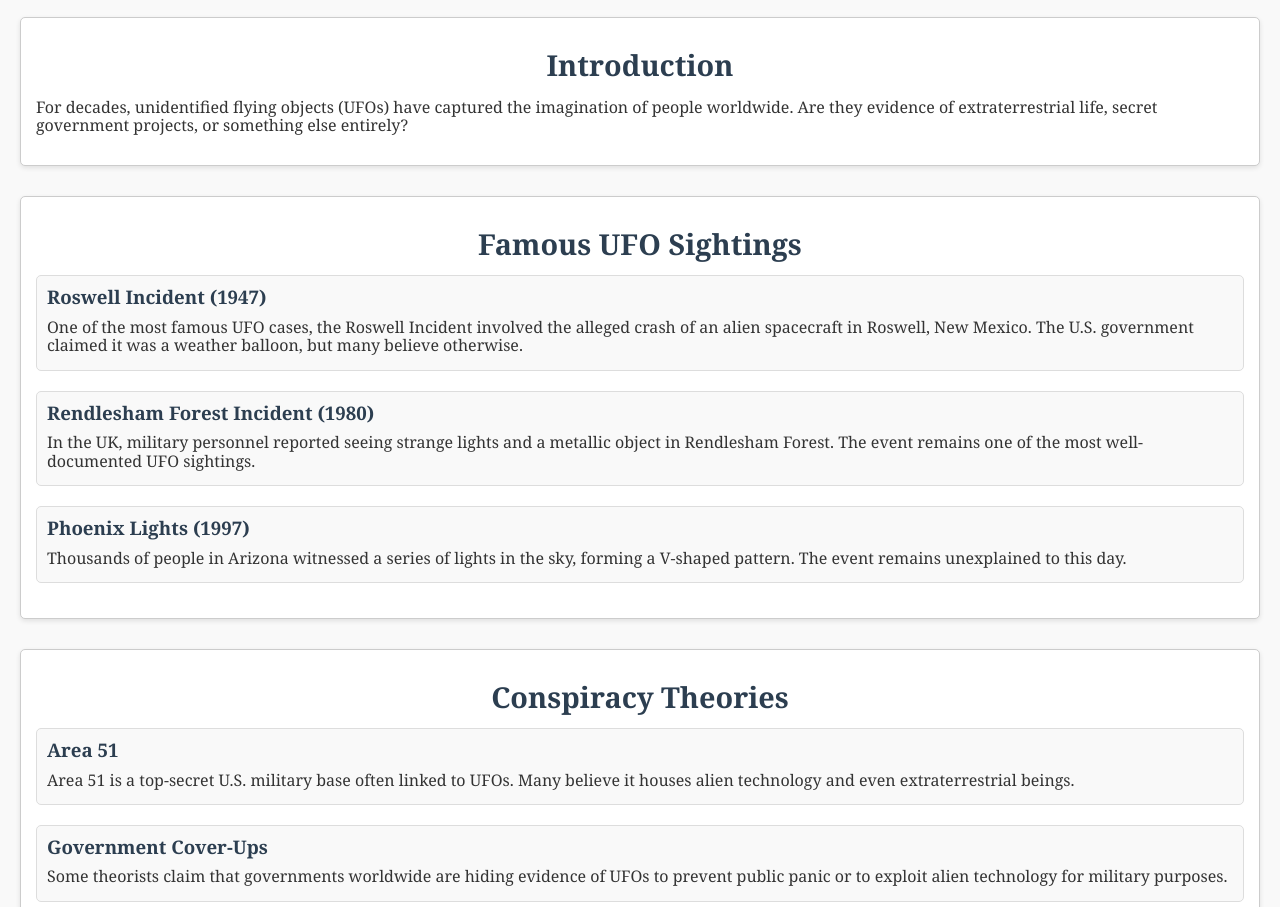
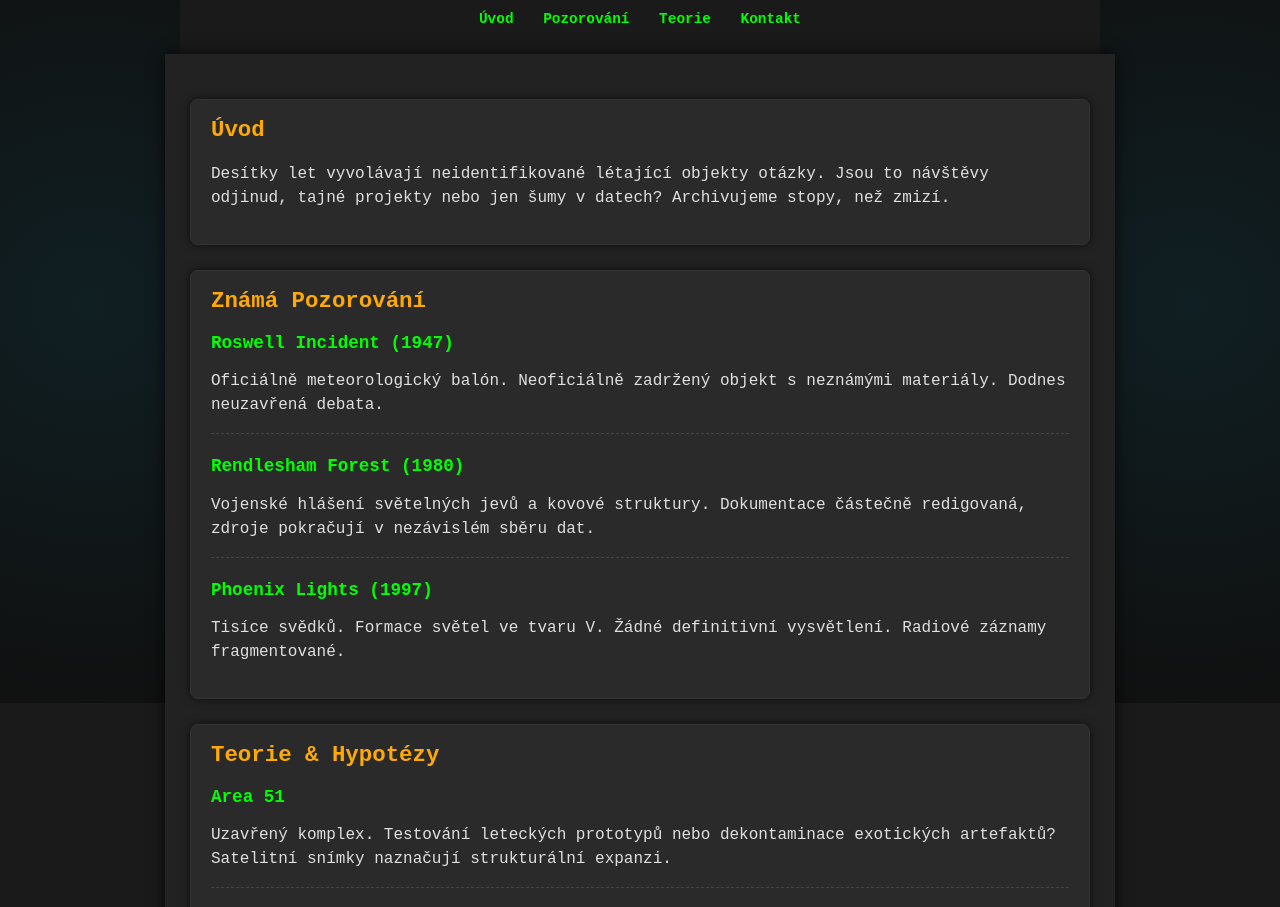
Before and after one commit to Dansraitr22/havran, a plain HTML site: page sites/ufoexistuje/ufoexistuje.html in a window 1280 px wide. Shown: the part 97-1004 px from the top of the page. Drawn offline with Linux system fonts and the light colour scheme.

Commit message:
Conspiracy theme: unify UFO site with dark neon style; Forum author fallback & debug; minor police public edit

```diff
--- a/sites/ufoexistuje/ufoexistuje.css
+++ b/sites/ufoexistuje/ufoexistuje.css
@@ -1,98 +1,90 @@
-/* General Styles */
+/* Unified dark conspiracy aesthetic (aligned with konspirační teorie) */
 body {
-    font-family: "Georgia", serif;
-    background-color: #f9f9f9;
-    color: #333;
+    background-color: #1a1a1a;
+    color: #e0e0e0;
+    font-family: 'Courier New', Courier, monospace;
     margin: 0;
     padding: 0;
+    display: flex;
+    flex-direction: column;
+    align-items: center;
+    min-height: 100vh;
 }
 
-h1, h2 {
-    text-align: center;
-    color: #2c3e50;
+.container {
+    width: 100%;
+    max-width: 900px;
+    padding: 20px 25px 60px;
+    background-color: #222;
+    box-shadow: 0 0 14px rgba(0,0,0,0.7);
+    position: relative;
+    z-index: 2;
 }
 
 h1 {
-    font-size: 2.5rem;
-    margin: 20px 0;
-    text-transform: uppercase;
+    text-align: center;
+    color: #ff0000;
+    text-shadow: 2px 2px 4px #000;
+    margin: 25px 0 10px;
     letter-spacing: 2px;
 }
 
-h2 {
-    font-size: 1.8rem;
-    margin: 15px 0;
-}
-
-/* Header */
-header {
-    background-color: #2c3e50;
-    color: #fff;
-    padding: 10px 20px;
-}
-
-header h1 {
-    margin: 0;
+.tagline {
+    margin: 0 0 15px;
+    text-align: center;
+    font-size: 0.85rem;
+    color: #00ff00;
+    letter-spacing: 1px;
 }
 
 nav ul {
     list-style: none;
     padding: 0;
+    margin: 0 0 25px;
     text-align: center;
-    margin: 10px 0 0;
 }
+nav ul li { display: inline-block; margin: 0 10px; }
+nav ul li a {
+    color: #00ff00;
+    text-decoration: none;
+    font-weight: bold;
+    font-size: 0.9rem;
+    transition: color 0.25s;
+}
+nav ul li a:hover { color: #ff0000; }
 
-nav ul li {
-    display: inline-block;
-    margin: 0 15px;
+h2 { color: #ffaa00; margin-top: 0; font-size: 1.4rem; }
+h3 { color: #00ff00; margin: 10px 0 5px; font-size: 1.1rem; }
+
+.news-item {
+    background: #2a2a2a;
+    padding: 18px 20px;
+    margin: 25px 0;
+    border-radius: 8px;
+    position: relative;
+    border: 1px solid #333;
+    box-shadow: 0 0 10px rgba(0,0,0,0.6);
 }
+.news-item:hover { background: #333; }
 
-nav ul li a {
-    text-decoration: none;
-    color: #fff;
-    font-weight: bold;
+.sub-entry { border-top: 1px dashed #444; padding-top: 12px; margin-top: 12px; }
+.sub-entry:first-of-type { border-top: none; padding-top: 0; margin-top: 0; }
+
+p { line-height: 1.5; }
+a { color: #00ff00; }
+a:hover { color: #ff0000; }
+
+.disclaimer { font-size: 0.75rem; color: #888; margin-top: 15px; }
+
+.background { position: fixed; top:0; bottom:0; width:180px; background: radial-gradient(circle at center,#002b36,#000); opacity:0.35; z-index:0; }
+.background.left { left:0; }
+.background.right { right:0; }
+
+.site-header { width:100%; z-index:2; }
+.site-footer { text-align:center; padding:15px 0 25px; font-size:0.8rem; color:#555; }
+.site-footer p { margin:0; }
+
+@media (max-width: 980px) {
+    .background { display:none; }
+    .container { box-shadow:none; }
 }
-
-nav ul li a:hover {
-    text-decoration: underline;
-}
-
-/* Main Content */
-main {
-    padding: 20px;
-}
-
-section {
-    margin-bottom: 30px;
-    padding: 15px;
-    background-color: #fff;
-    border: 1px solid #ccc;
-    border-radius: 5px;
-    box-shadow: 0 2px 5px rgba(0, 0, 0, 0.1);
-}
-
-article {
-    margin-bottom: 20px;
-    padding: 10px;
-    border: 1px solid #ddd;
-    border-radius: 5px;
-    background-color: #f9f9f9;
-}
-
-article h3 {
-    margin: 0 0 10px;
-    color: #2c3e50;
-}
-
-article p {
-    margin: 5px 0;
-}
-
-/* Footer */
-footer {
-    text-align: center;
-    padding: 10px;
-    background-color: #2c3e50;
-    color: #fff;
-    font-size: 0.9rem;
-}
--- a/sites/ufoexistuje/ufoexistuje.html
+++ b/sites/ufoexistuje/ufoexistuje.html
@@ -8,62 +8,66 @@
     <link rel="stylesheet" href="./ufoexistuje.css">
 </head>
 <body>
-    <header>
+    <div class="background left"></div>
+    <div class="background right"></div>
+    <header class="site-header">
         <h1>UFO Existuje</h1>
+        <p class="tagline">Neklidné otázky • Skryté záznamy • Neočištěné pravdy</p>
         <nav>
             <ul>
-                <li><a href="#introduction">Introduction</a></li>
-                <li><a href="#sightings">Famous Sightings</a></li>
-                <li><a href="#theories">Conspiracy Theories</a></li>
-                <li><a href="#contact">Contact</a></li>
+                <li><a href="#introduction">Úvod</a></li>
+                <li><a href="#sightings">Pozorování</a></li>
+                <li><a href="#theories">Teorie</a></li>
+                <li><a href="#contact">Kontakt</a></li>
             </ul>
         </nav>
     </header>
-    <main>
-        <section id="introduction">
-            <h2>Introduction</h2>
-            <p>For decades, unidentified flying objects (UFOs) have captured the imagination of people worldwide. Are they evidence of extraterrestrial life, secret government projects, or something else entirely?</p>
+    <main class="container">
+        <section id="introduction" class="news-item">
+            <h2>Úvod</h2>
+            <p>Desítky let vyvolávají neidentifikované létající objekty otázky. Jsou to návštěvy odjinud, tajné projekty nebo jen šumy v datech? Archivujeme stopy, než zmizí.</p>
         </section>
 
-        <section id="sightings">
-            <h2>Famous UFO Sightings</h2>
-            <article>
+        <section id="sightings" class="news-item">
+            <h2>Známá Pozorování</h2>
+            <div class="sub-entry">
                 <h3>Roswell Incident (1947)</h3>
-                <p>One of the most famous UFO cases, the Roswell Incident involved the alleged crash of an alien spacecraft in Roswell, New Mexico. The U.S. government claimed it was a weather balloon, but many believe otherwise.</p>
-            </article>
-            <article>
-                <h3>Rendlesham Forest Incident (1980)</h3>
-                <p>In the UK, military personnel reported seeing strange lights and a metallic object in Rendlesham Forest. The event remains one of the most well-documented UFO sightings.</p>
-            </article>
-            <article>
+                <p>Oficiálně meteorologický balón. Neoficiálně zadržený objekt s neznámými materiály. Dodnes neuzavřená debata.</p>
+            </div>
+            <div class="sub-entry">
+                <h3>Rendlesham Forest (1980)</h3>
+                <p>Vojenské hlášení světelných jevů a kovové struktury. Dokumentace částečně redigovaná, zdroje pokračují v nezávislém sběru dat.</p>
+            </div>
+            <div class="sub-entry">
                 <h3>Phoenix Lights (1997)</h3>
-                <p>Thousands of people in Arizona witnessed a series of lights in the sky, forming a V-shaped pattern. The event remains unexplained to this day.</p>
-            </article>
+                <p>Tisíce svědků. Formace světel ve tvaru V. Žádné definitivní vysvětlení. Radiové záznamy fragmentované.</p>
+            </div>
         </section>
 
-        <section id="theories">
-            <h2>Conspiracy Theories</h2>
-            <article>
+        <section id="theories" class="news-item">
+            <h2>Teorie & Hypotézy</h2>
+            <div class="sub-entry">
                 <h3>Area 51</h3>
-                <p>Area 51 is a top-secret U.S. military base often linked to UFOs. Many believe it houses alien technology and even extraterrestrial beings.</p>
-            </article>
-            <article>
-                <h3>Government Cover-Ups</h3>
-                <p>Some theorists claim that governments worldwide are hiding evidence of UFOs to prevent public panic or to exploit alien technology for military purposes.</p>
-            </article>
-            <article>
-                <h3>Alien Abductions</h3>
-                <p>Reports of alien abductions have fueled speculation about extraterrestrial experiments on humans. Are these stories real, or just figments of imagination?</p>
-            </article>
+                <p>Uzavřený komplex. Testování leteckých prototypů nebo dekontaminace exotických artefaktů? Satelitní snímky naznačují strukturální expanzi.</p>
+            </div>
+            <div class="sub-entry">
+                <h3>Vládní Utajení</h3>
+                <p>Motivy: kontrola informačního toku, zabránění panice, vojenská převaha. Úniky dokumentů vykazují opakující se vzory redakcí.</p>
+            </div>
+            <div class="sub-entry">
+                <h3>Únosy</h3>
+                <p>Nahlášené anomální výpadky času, identické popisy světelných komor. Psychologické faktory nelze ignorovat, ale korelace je neobvykle vysoká.</p>
+            </div>
         </section>
 
-        <section id="contact">
-            <h2>Contact</h2>
-            <p>Email: <a href="mailto:info@ufoexistuje.com">info@ufoexistuje.com</a></p>
+        <section id="contact" class="news-item">
+            <h2>Kontakt</h2>
+            <p>Archivní podněty zasílejte na: <a href="mailto:info@ufoexistuje.com">info@ufoexistuje.com</a></p>
+            <p class="disclaimer">Obsah je spekulativní. Verifikace probíhá průběžně. Uchovávejte lokální kopie.</p>
         </section>
     </main>
-    <footer>
-        <p>&copy; 2025 UFO Existuje. All rights reserved.</p>
+    <footer class="site-footer">
+        <p>&copy; 2025 UFO Existuje • Replikace přísně monitorována</p>
     </footer>
 </body>
 </html>
```
Also changed, not shown: sites/diskusion forum/forum.js (+10 -1 lines), sites/police/police.html (+0 -6 lines).
